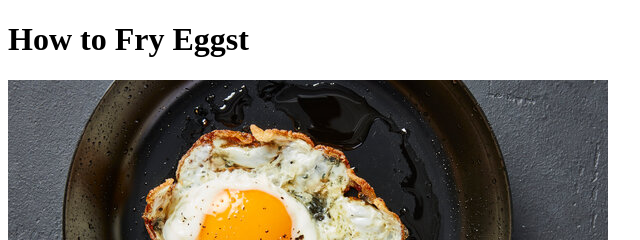
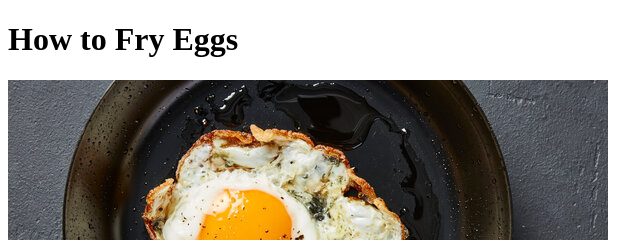
Before and after one commit to uyennhiquang/odin-recipes, a plain HTML site: page recipes/fried-egg.html in a window 1280 px wide. Shown: the top 240 px of the page, 0-640 px from the left. Drawn offline with Linux system fonts and the light colour scheme.

Commit message:
Fix typos in fried egg page

```diff
--- a/recipes/fried-egg.html
+++ b/recipes/fried-egg.html
@@ -5,7 +5,7 @@
         <title>How to Fry Eggs</title>
     </head>
     <body>
-        <h1>How to Fry Eggst</h1>
+        <h1>How to Fry Eggs</h1>
         <img src="../img/fried-egg.jpg" alt="egg on oily pan">
         <p> Frying eggs is one of those seemingly straightforward techniques every cook needs to know. But, for many, it's all broken yolks and slimy whites. (Which sounds kind of like a country song, doesn't it?) </p>
         <p> Let's take a minute to marvel at this amazing food, a protein powerhouse that goes from raw to cooked in minutes. One of the reasons many cooks find eggs a challenge to fry is that there are two separate types of protein in this handy little package. The lean whites cook more quickly than the creamy yolks. Overcook and end up with rubbery whites. Under-cooked whites are slimy. To get your eggs just right, a two-pronged approach is needed. Actually, there are several two-pronged approaches that work well. </p>
```
